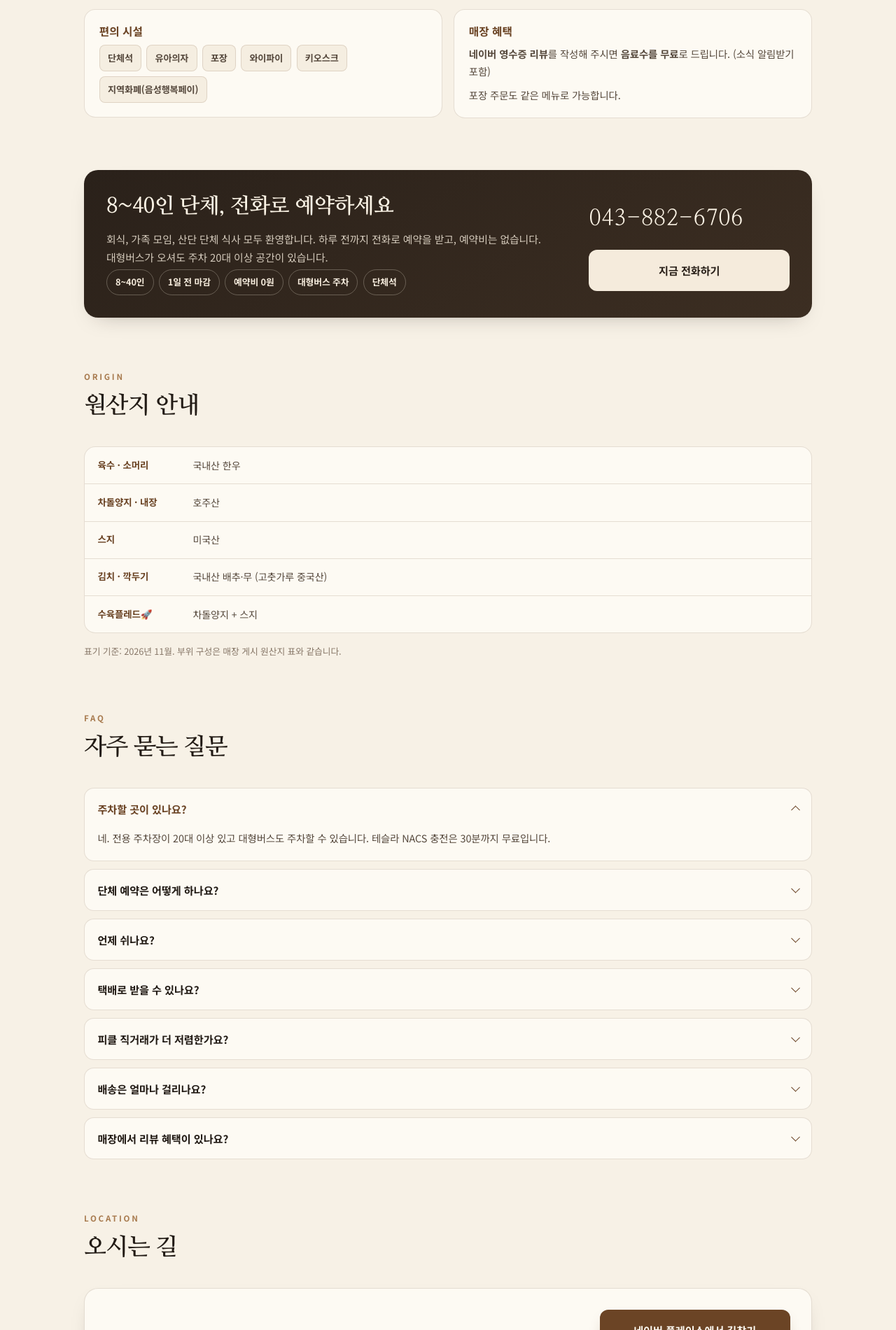
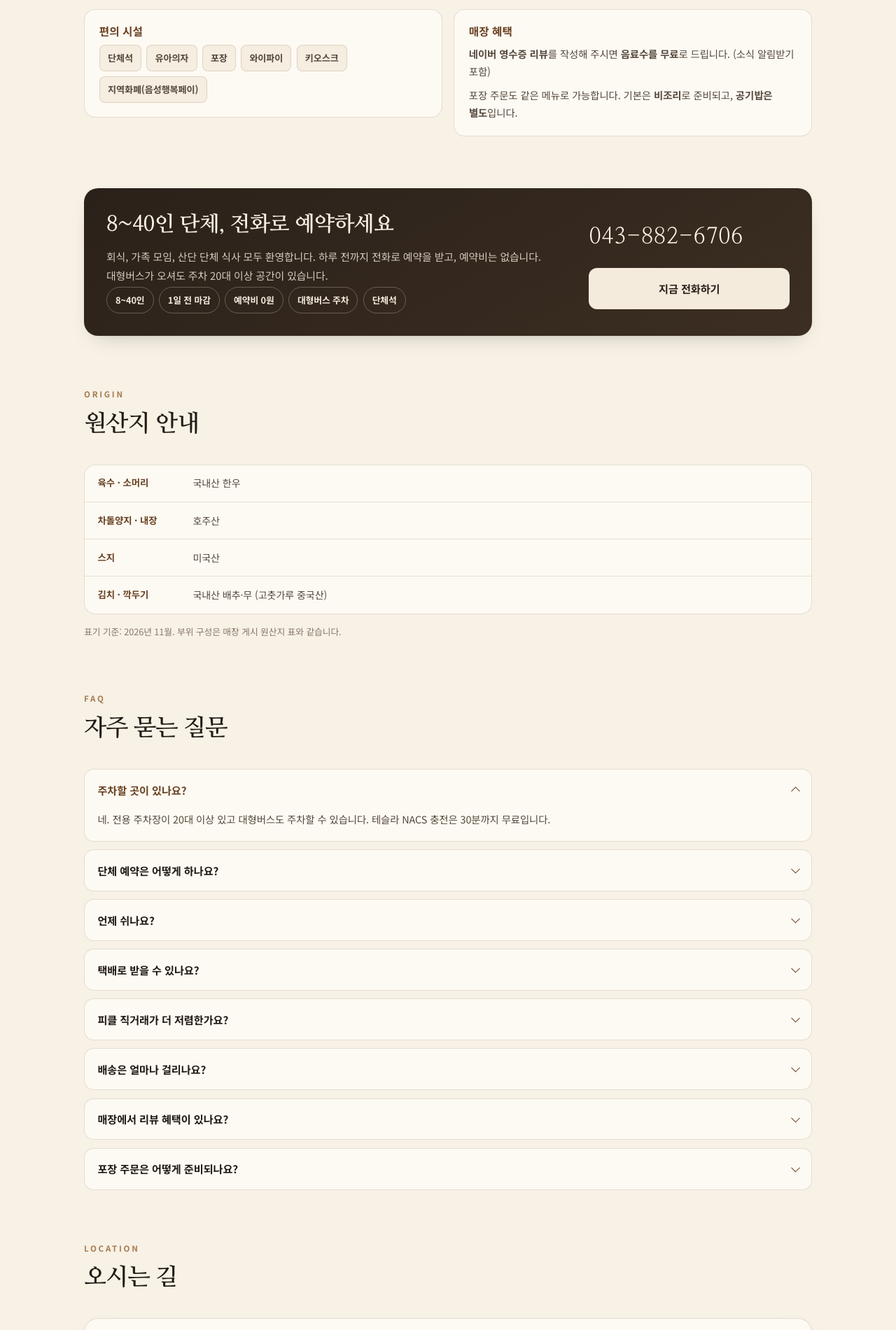
Before and after one commit to geumwang/geumwang.github.io, a plain HTML site: page index.html in a window 1280 px wide. Shown: the part 6093-7994 px from the top of the page at 70% size. Drawn offline with Linux system fonts and the light colour scheme.

Commit message:
포장 기본 비조리·공기밥 별도 안내 추가, 원산지에서 수육플레드 줄 삭제

```diff
--- a/index.html
+++ b/index.html
@@ -733,7 +733,7 @@
       <div class="card">
         <h3>매장 혜택</h3>
         <p><b>네이버 영수증 리뷰</b>를 작성해 주시면 <b>음료수를 무료</b>로 드립니다. (소식 알림받기 포함)</p>
-        <p style="margin-top:.5rem">포장 주문도 같은 메뉴로 가능합니다.</p>
+        <p style="margin-top:.5rem">포장 주문도 같은 메뉴로 가능합니다. 기본은 <b>비조리</b>로 준비되고, <b>공기밥은 별도</b>입니다.</p>
       </div>
     </div>
   </section>
@@ -766,7 +766,6 @@
       <div><dt>차돌양지 · 내장</dt><dd>호주산</dd></div>
       <div><dt>스지</dt><dd>미국산</dd></div>
       <div><dt>김치 · 깍두기</dt><dd>국내산 배추·무 (고춧가루 중국산)</dd></div>
-      <div><dt>수육플레드🚀</dt><dd>차돌양지 + 스지</dd></div>
     </dl>
     <p class="origin-note">표기 기준: 2026년 11월. 부위 구성은 매장 게시 원산지 표와 같습니다.</p>
   </section>
@@ -805,6 +804,10 @@
       <details>
         <summary>매장에서 리뷰 혜택이 있나요?</summary>
         <div class="a">네이버 영수증 리뷰를 작성해 주시면 음료수를 무료로 드립니다. 소식 알림받기를 함께 하시면 됩니다.</div>
+      </details>
+      <details>
+        <summary>포장 주문은 어떻게 준비되나요?</summary>
+        <div class="a">포장 주문은 기본 <b>비조리</b>로 준비됩니다. 공기밥은 별도입니다.</div>
       </details>
     </div>
   </section>
@@ -995,7 +998,8 @@
         {"@type": "Question", "name": "택배로 받을 수 있나요?", "acceptedAnswer": {"@type": "Answer", "text": "네. 네이버 스마트스토어 ‘금왕가마솥설렁탕’과 피클 직거래(@keumwangseolleong5)로 전국에 보냅니다. 스마트스토어는 74,500원 이상, 피클은 7만 원 이상이면 무료배송입니다."}},
         {"@type": "Question", "name": "피클 직거래가 더 저렴한가요?", "acceptedAnswer": {"@type": "Answer", "text": "특설렁탕·도가니탕·금왕탕은 스마트스토어보다 900원씩 저렴하고, 수육플레드 700g은 7,000원 저렴합니다. 수제만두는 500원 저렴하며, 3만·7만·10만 원 구간 오픈 세일도 함께 적용됩니다."}},
         {"@type": "Question", "name": "배송은 얼마나 걸리나요?", "acceptedAnswer": {"@type": "Answer", "text": "스마트스토어는 주문 후 만들어 영업일 7일 이내에, 피클은 접수 후 갓 끓여 급랭해 다음 날 발송합니다. 금요일 접수분은 다음 주 월요일 발송됩니다."}},
-        {"@type": "Question", "name": "매장에서 리뷰 혜택이 있나요?", "acceptedAnswer": {"@type": "Answer", "text": "네이버 영수증 리뷰를 작성해 주시면 음료수를 무료로 드립니다. 소식 알림받기를 함께 하시면 됩니다."}}
+        {"@type": "Question", "name": "매장에서 리뷰 혜택이 있나요?", "acceptedAnswer": {"@type": "Answer", "text": "네이버 영수증 리뷰를 작성해 주시면 음료수를 무료로 드립니다. 소식 알림받기를 함께 하시면 됩니다."}},
+        {"@type": "Question", "name": "포장 주문은 어떻게 준비되나요?", "acceptedAnswer": {"@type": "Answer", "text": "포장 주문은 기본 비조리로 준비됩니다. 공기밥은 별도입니다."}}
       ]
     }
   ]
```
Also changed, not shown: llms.txt.
